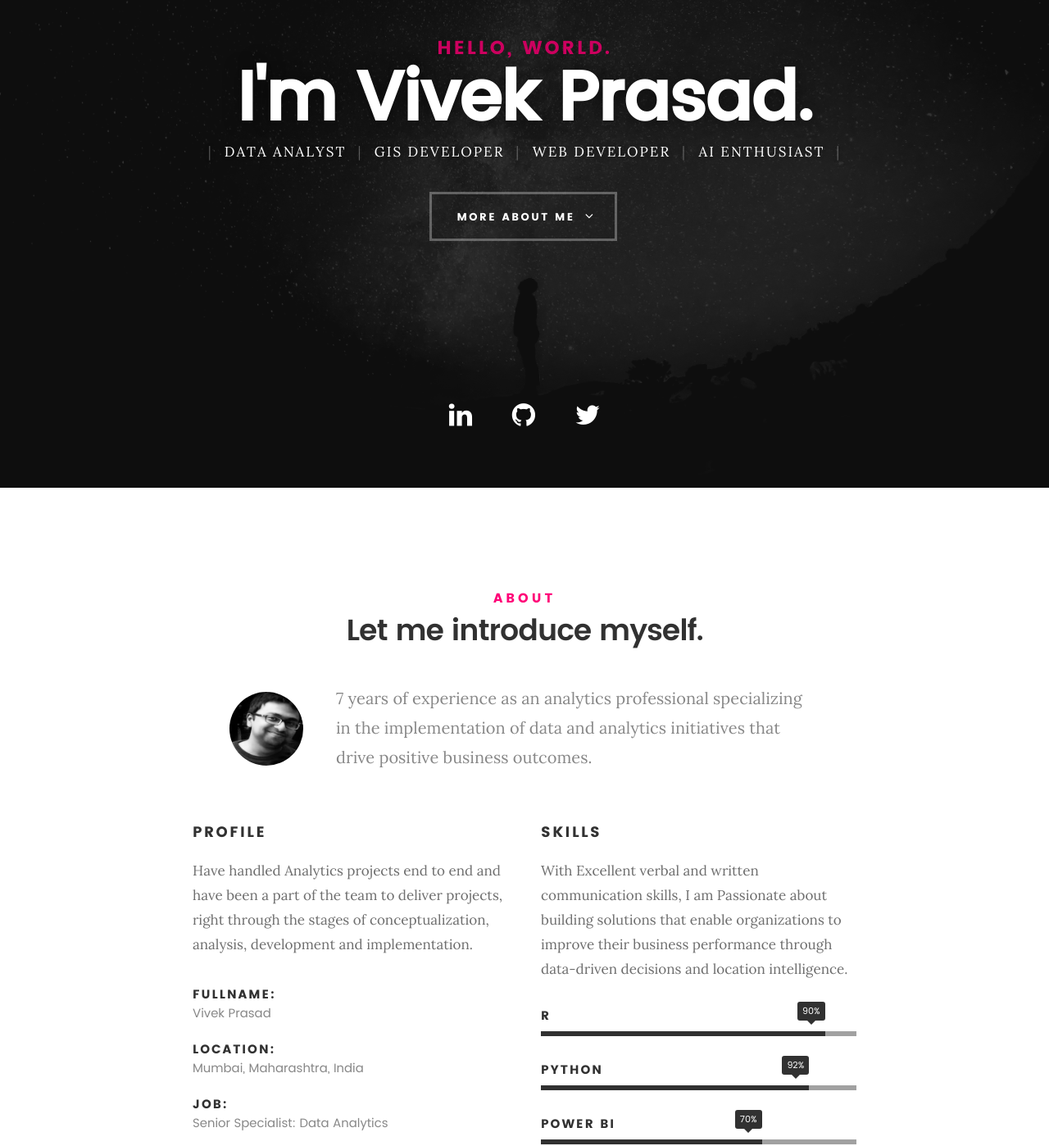
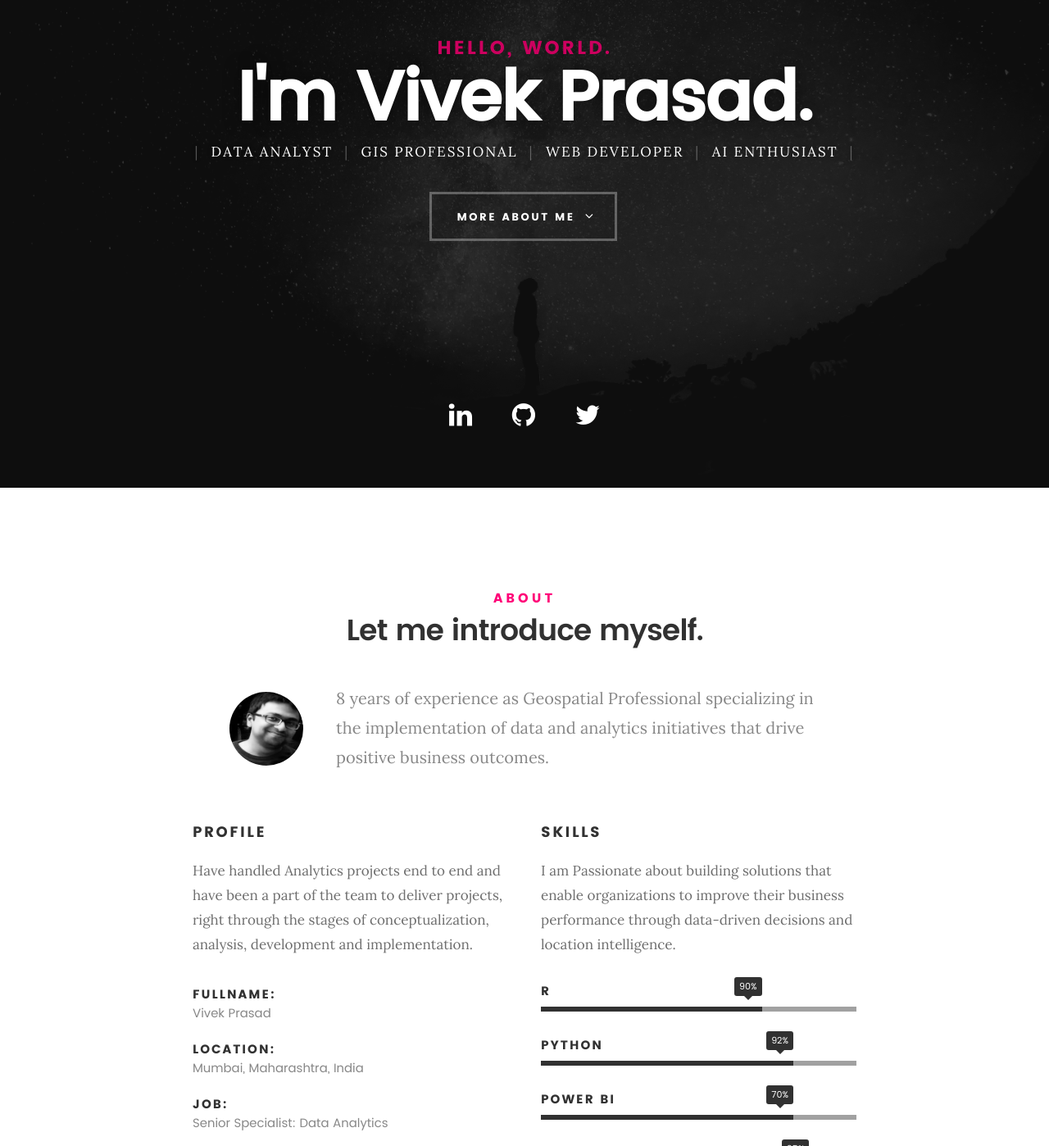
Before and after one commit to VPrsd/VPrsd.github.io, a plain HTML site: page index.html in a window 1280 px wide. Shown: the part 205-1603 px from the top of the page at 82% size. Drawn offline with Linux system fonts and the light colour scheme; files whose address does not match are found by name.

Commit message:
Update index.html

```diff
--- a/index.html
+++ b/index.html
@@ -82,7 +82,7 @@
 
 	   			<p class="intro-position">
 						<span>Data Analyst</span>
-					   <span>GIS Developer</span>
+					   <span>GIS Professional</span>
 					   <span>Web Developer</span>
 					   <span>AI Enthusiast</span>
 	   			</p>
@@ -117,7 +117,7 @@
 
    				<img src="images/profile-pic.jpg" alt="Profile Picture">
 
-   				<p class="lead">7 years of experience as an analytics professional specializing in the implementation of data and analytics initiatives that drive positive business outcomes.</p>
+   				<p class="lead">8 years of experience as Geospatial Professional specializing in the implementation of data and analytics initiatives that drive positive business outcomes.</p>
    			</div>
 
    		</div>
@@ -159,23 +159,23 @@
    		<div class="col-six tab-full">
 
    			<h3>Skills</h3>
-   			<p>With Excellent verbal and written communication skills, I am Passionate about building solutions that enable organizations to improve their business performance through data-driven decisions and location intelligence.</p>
+   			<p>I am Passionate about building solutions that enable organizations to improve their business performance through data-driven decisions and location intelligence.</p>
 
 				<ul class="skill-bars">
 				   <li>
-				   	<div class="progress percent90"><span>90%</span></div>
+				   	<div class="progress percent70"><span>90%</span></div>
 				   	<strong>R</strong>
 				   </li>
 				   <li>
-				   	<div class="progress percent85"><span>92%</span></div>
+				   	<div class="progress percent80"><span>92%</span></div>
 				   	<strong>Python</strong>
 				   </li>
 				   <li>
-				   	<div class="progress percent70"><span>70%</span></div>
+				   	<div class="progress percent80"><span>70%</span></div>
 				   	<strong>Power BI</strong>
 				   </li>
 				   <li>
-				   	<div class="progress percent95"><span>95%</span></div>
+				   	<div class="progress percent85"><span>95%</span></div>
 				   	<strong>GIS</strong>
 				   </li>
 				   <li>
```
